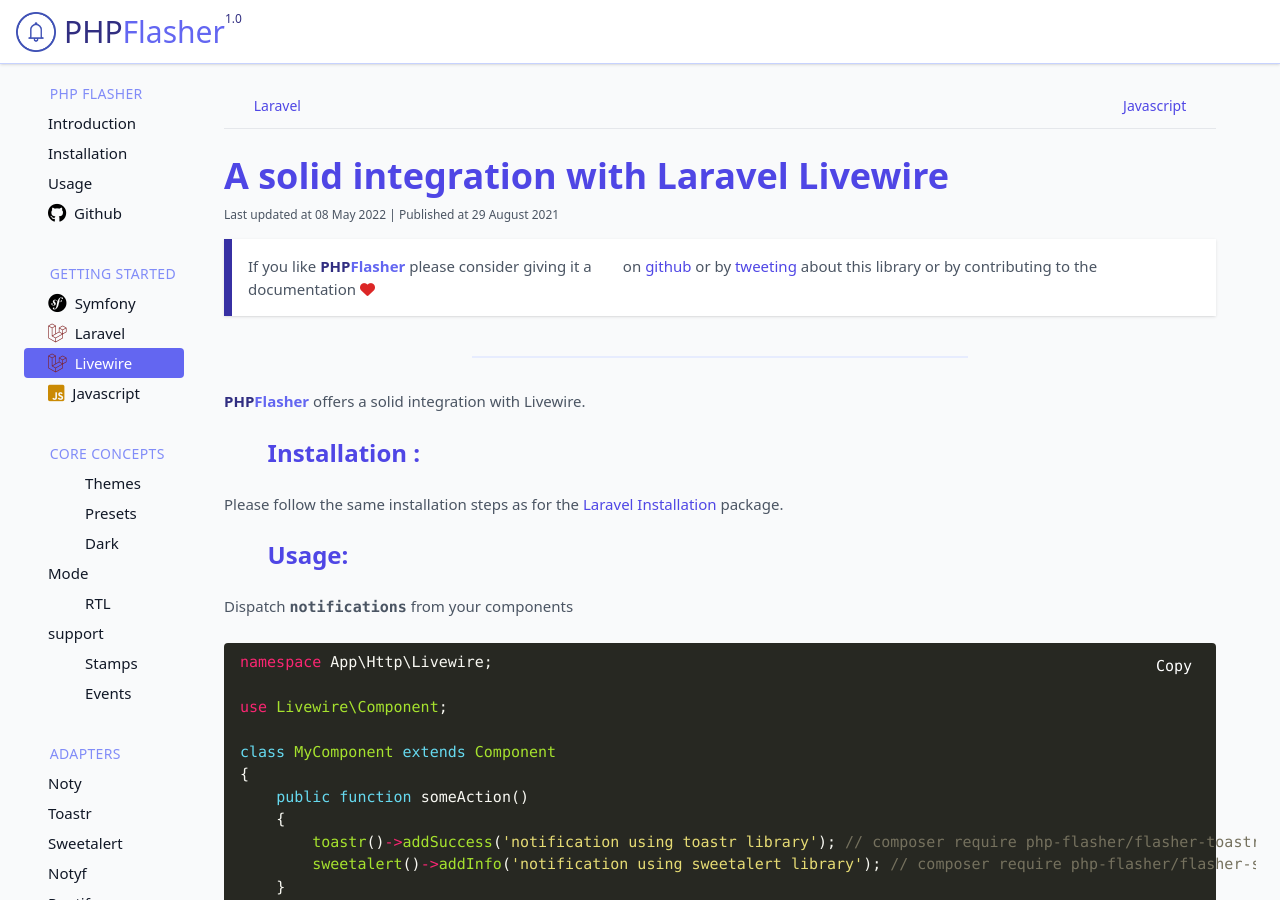
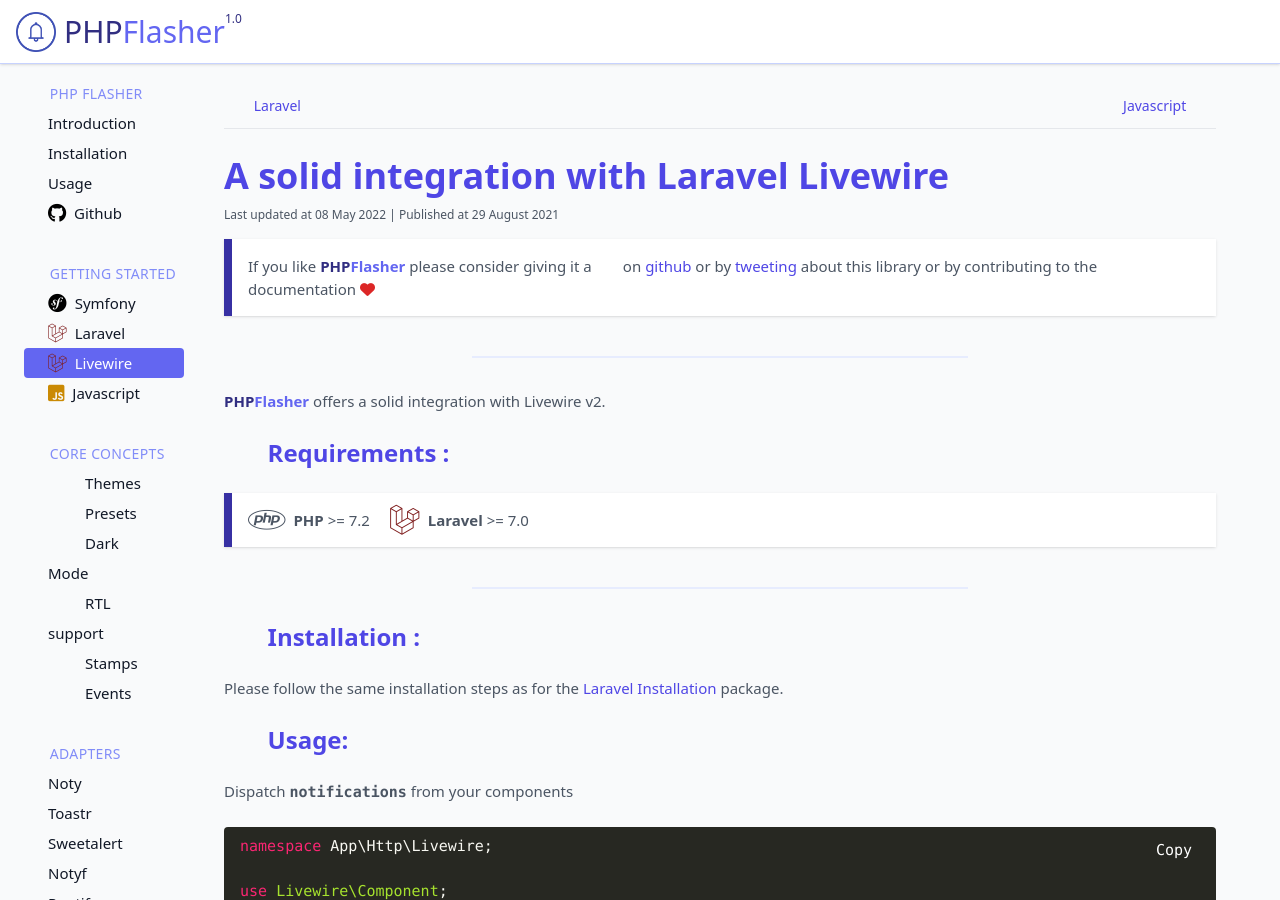
Before and after one commit to php-flasher/php-flasher.github.io, a Jekyll site: the page built from docs/framework/livewire.md, in a window 1280 px wide and 900 px high. Built offline with Jekyll 4.4.1, drawn with Linux system fonts in a browser that asks for light colours; some web fonts are replaced.

Commit message:
add requirements section to livewire page

```diff
--- a/docs/framework/livewire.md
+++ b/docs/framework/livewire.md
@@ -5,7 +5,14 @@
 updated_at: 2022-05-08
 ---
 
-**<span class="text-indigo-900">PHP<span class="text-indigo-500">Flasher</span></span>** offers a solid integration with Livewire.
+**<span class="text-indigo-900">PHP<span class="text-indigo-500">Flasher</span></span>** offers a solid integration with Livewire v2.
+
+## <i class="fa-duotone fa-list-radio"></i> Requirements :
+
+> <i class="fa-brands fa-php fa-2xl text-blue-900 mr-1 mb-1"></i> **PHP** >= 7.2
+> <i class="fa-brands fa-laravel fa-2xl text-red-900 mr-1 ml-4"></i> **Laravel** >= 7.0
+
+---
 
 ## <i class="fa-duotone fa-list-radio"></i> Installation :
 
```
